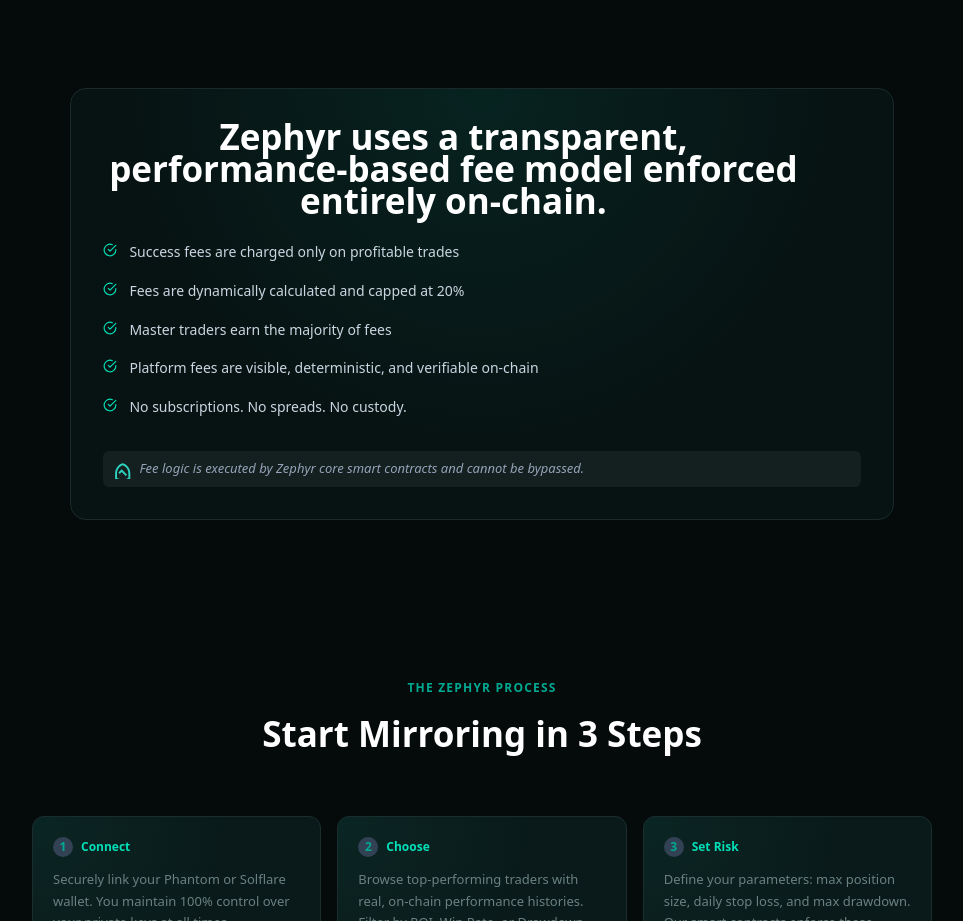
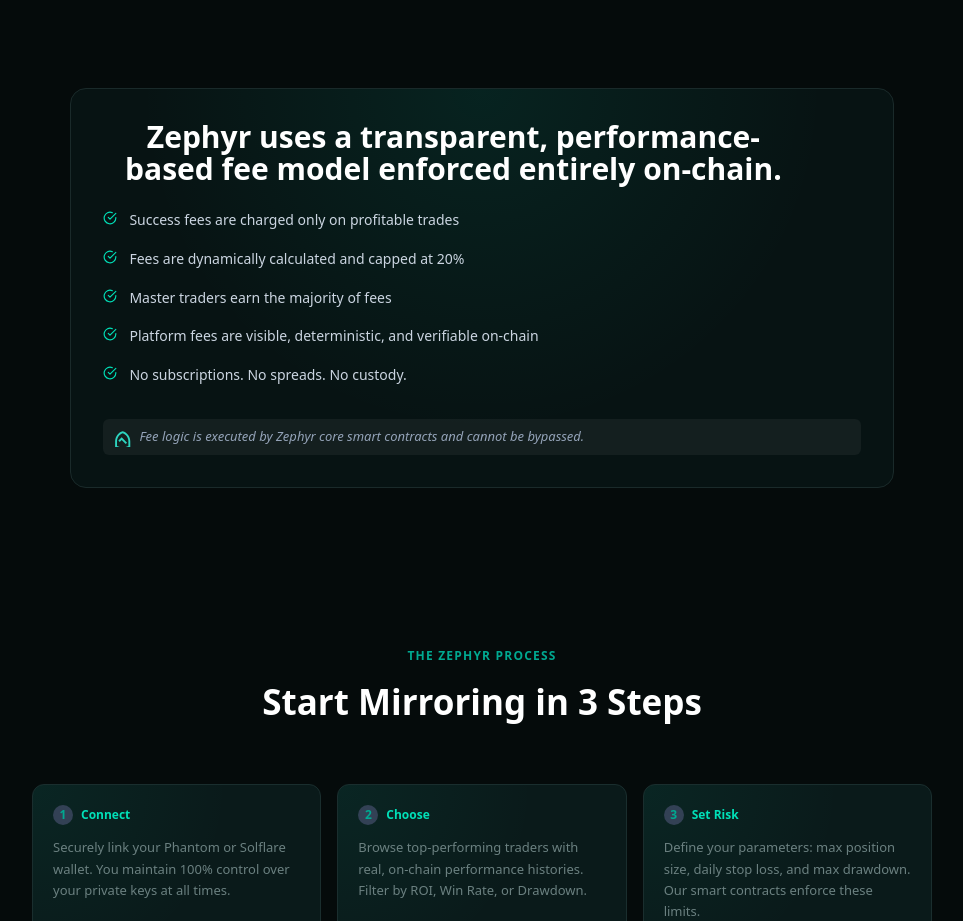
Before and after one commit to CHIBUZOR-coder/zephyr-landingpage, a React (Vite) app: page / in a window 1280 px wide. Shown: the part 780-1701 px from the top of the page, without its empty margins (158-1121 px from the left). Built offline with nearby package versions, Linux system fonts and the light colour scheme.

Commit message:
fixng landing page3

```diff
--- a/src/pages/sections/Features.tsx
+++ b/src/pages/sections/Features.tsx
@@ -13,7 +13,7 @@
 
             {/* Content */}
             <div className='relative z-10 max-w-[700px] '>
-              <h2 className='text-white text-[24px] md:text-[28px] lg:text-[35px] sm:text-2xl font-[700] leading-snug text-center'>
+              <h2 className='text-white text-[24px] md:text-[28px] lg:text-[30px] sm:text-2xl font-[700] leading-snug text-center'>
                 Zephyr uses a transparent, performance-based fee model enforced
                 entirely on-chain.
               </h2>
```
